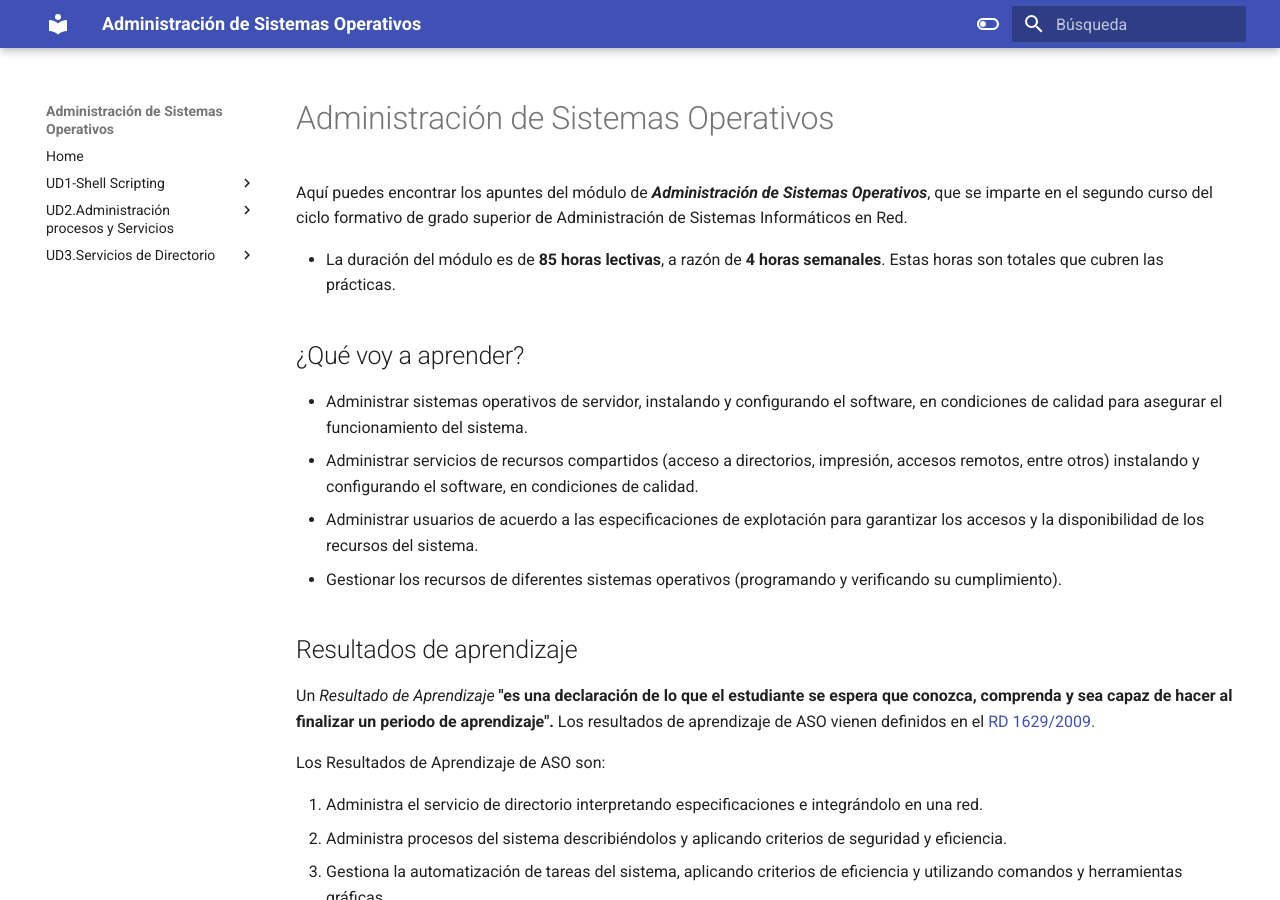
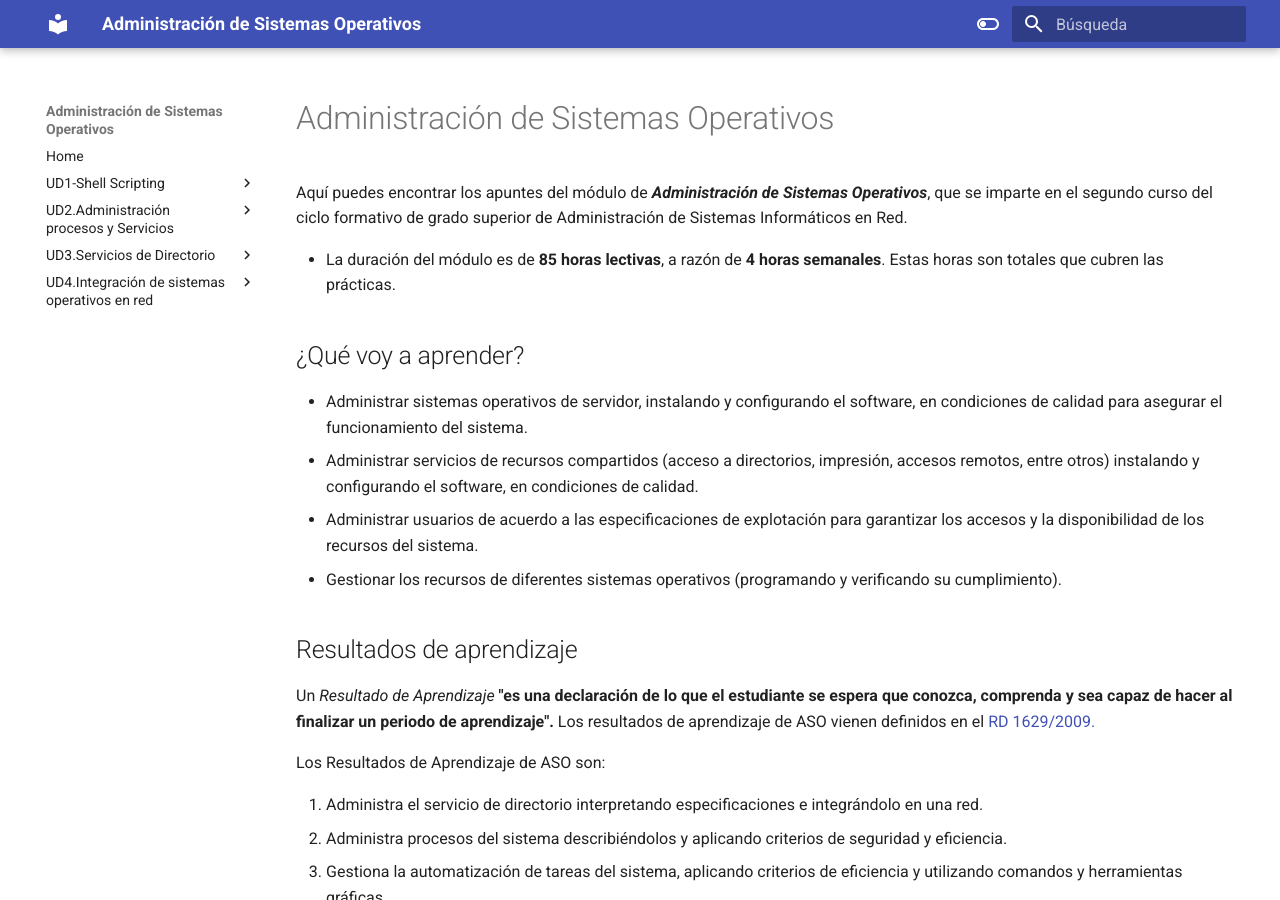
Before and after one commit to jmarlu/ASO, an MkDocs documentation site: the page built from docs/index.md, in a window 1280 px wide and 900 px high. Built offline with MkDocs 1.6.1 and Material for MkDocs 9.7.7, drawn with Linux system fonts in a browser that asks for light colours.

Commit message:
ud4-index

```diff
--- a/mkdocs.yml
+++ b/mkdocs.yml
@@ -53,6 +53,10 @@ nav:
       - Integración de Servicios con LDAP: ./UD3/LDAP/IntegracionServiciosLDAP.md
       - Actividades: ./UD3/actividades.md
       #- soluciones: ./UD3/soluciones.md
+  - UD4.Integración de sistemas operativos en red:
+      - Teoria: ./UD4/teoria.md
+      - Actividades: ./UD4/actividades.md
+
 theme:
   name: material
   icon:
```
